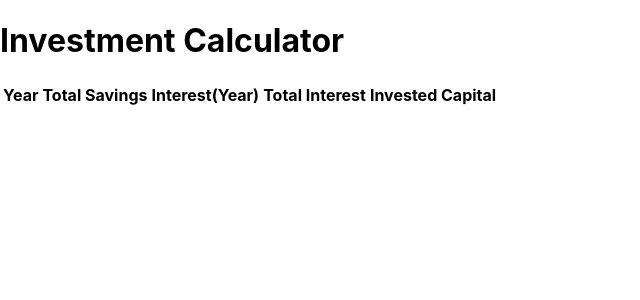
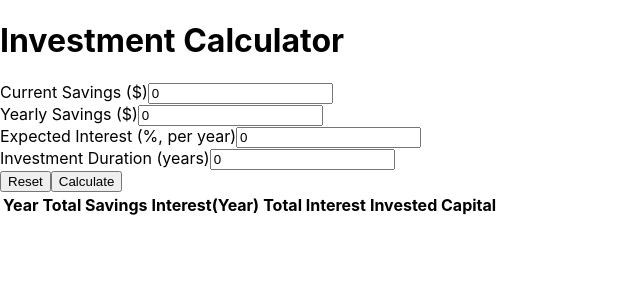
Before and after one commit to lillianxu/investment-calculator, a React (Create React App) app: page / in a window 1280 px wide. Shown: the top 300 px of the page, without its empty margins (0-640 px from the left). Built offline with nearby package versions, Linux system fonts and the light colour scheme.

Commit message:
✨ feat: create NumberInput component and finish UserInput component

```diff
--- a/src/components/InvestmentCalculator/InvestmentCalculator.tsx
+++ b/src/components/InvestmentCalculator/InvestmentCalculator.tsx
@@ -1,12 +1,18 @@
-import React from 'react';
+import React, { useState } from 'react';
 import { CalculatorHeader } from './CalculatorHeader';
 import { UserInput } from './UserInput';
 import { ResultTable } from './ResultTable';
+import { UserInputValues } from './constants';
+
 export const InvestmentCalculator: React.FC = () => {
+  const [userInputValues, setUserInputValues] = useState<UserInputValues>({});
+  const calculateHandler = (inputValues: UserInputValues) => {
+    return setUserInputValues(inputValues);
+  };
   return (
     <div>
       <CalculatorHeader />
-      <UserInput />
+      <UserInput onCalculate={calculateHandler} />
       <ResultTable />
     </div>
   );
--- /dev/null
+++ b/src/components/InvestmentCalculator/NumberInput.tsx
@@ -0,0 +1,25 @@
+import React from 'react';
+
+interface NumberInputProps {
+  id: string;
+  label: string;
+  value: number;
+  onChange: (id: string, value: string) => void;
+}
+export const NumberInput: React.FC<NumberInputProps> = ({
+  id,
+  label,
+  value,
+  onChange,
+}) => (
+  <div>
+    <label htmlFor={id}>{label}</label>
+    <input
+      id={id}
+      type="number"
+      value={value}
+      onChange={event => onChange(id, event.target.value)}
+      required
+    />
+  </div>
+);
--- a/src/components/InvestmentCalculator/UserInput.tsx
+++ b/src/components/InvestmentCalculator/UserInput.tsx
@@ -1,5 +1,69 @@
-import React from 'react';
+import React, { useCallback, useState } from 'react';
+import { INPUT_KEYS, UserInputValues, initialInputValue } from './constants';
+import { NumberInput } from './NumberInput';
+interface UserInputProps {
+  onCalculate: (inputValues: UserInputValues) => void;
+}
+export const UserInput: React.FC<UserInputProps> = ({ onCalculate }) => {
+  const [inputValues, setInputValue] = useState(initialInputValue);
 
-export const UserInput: React.FC = () => {
-  return <form></form>;
+  const inputValuesChangeHandler = useCallback(
+    (inputId: string, value: string) => {
+      setInputValue(prevValues => {
+        return { ...prevValues, [inputId]: +value };
+      });
+    },
+    [],
+  );
+
+  const resetHandler = useCallback(() => {
+    setInputValue(initialInputValue);
+  }, []);
+
+  const submitHandler = useCallback(
+    (event: React.FormEvent) => {
+      event.preventDefault();
+      onCalculate(inputValues);
+      console.log('calculated' + inputValues.currentSavings);
+    },
+    [inputValues, onCalculate],
+  );
+  return (
+    <form onSubmit={submitHandler}>
+      <div>
+        <NumberInput
+          id={INPUT_KEYS.CURRENT_SAVINGS}
+          label={'Current Savings ($)'}
+          value={inputValues.currentSavings}
+          onChange={inputValuesChangeHandler}
+        />
+        <NumberInput
+          id={INPUT_KEYS.YEARLY_CONTRIBUTION}
+          label={'Yearly Savings ($)'}
+          value={inputValues.yearlyContribution}
+          onChange={inputValuesChangeHandler}
+        />
+      </div>
+      <div>
+        <NumberInput
+          id={INPUT_KEYS.EXPECTED_RETURN}
+          label={' Expected Interest (%, per year)'}
+          value={inputValues.expectedReturn}
+          onChange={inputValuesChangeHandler}
+        />
+        <NumberInput
+          id={INPUT_KEYS.DURATION}
+          label={'Investment Duration (years)'}
+          value={inputValues.duration}
+          onChange={inputValuesChangeHandler}
+        />
+      </div>
+      <div>
+        <button type="reset" onClick={resetHandler}>
+          Reset
+        </button>
+        <button type="submit">Calculate</button>
+      </div>
+    </form>
+  );
 };
--- /dev/null
+++ b/src/components/InvestmentCalculator/constants.ts
@@ -0,0 +1,18 @@
+export interface UserInputValues {
+  currentSavings?: number;
+  yearlyContribution?: number;
+  expectedReturn?: number;
+  duration?: number;
+}
+export const INPUT_KEYS = {
+  CURRENT_SAVINGS: 'currentSavings',
+  YEARLY_CONTRIBUTION: 'yearlyContribution',
+  EXPECTED_RETURN: 'expectedReturn',
+  DURATION: 'duration',
+};
+export const initialInputValue = {
+  currentSavings: 0,
+  yearlyContribution: 0,
+  expectedReturn: 0,
+  duration: 0,
+};
```
